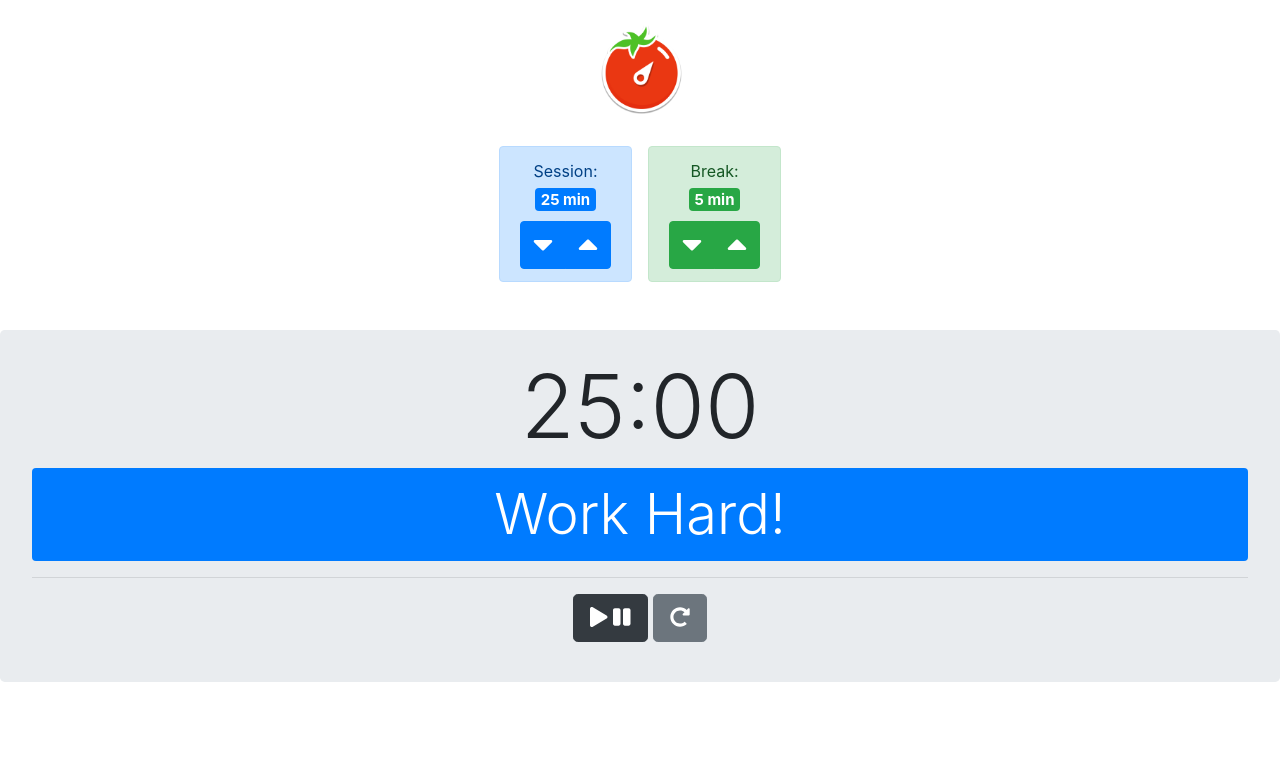
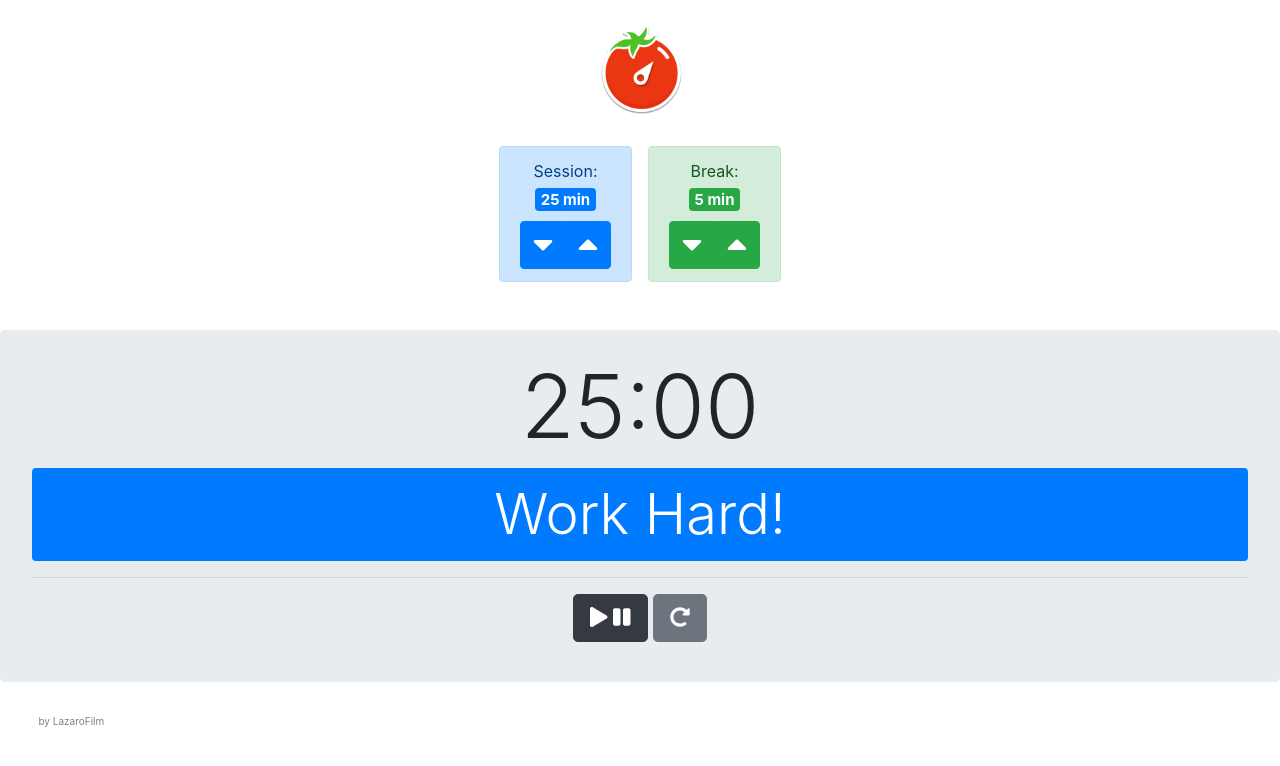
Before and after one commit to LazaroFilm/pomodoro, a React (Create React App) app: page / in a window 1280 px wide. Shown: the top 766 px of the page. Built offline with nearby package versions, Linux system fonts and the light colour scheme.

Commit message:
added credits

```diff
--- a/src/App.css
+++ b/src/App.css
@@ -1,3 +1,9 @@
 #pomodoro {
   height: 90px;
 }
+
+#credits {
+  margin-left: 3%;
+  color: gray;
+  font-size: x-small;
+}
--- a/src/App.js
+++ b/src/App.js
@@ -87,6 +87,7 @@ function App() {
           </a>
         </p>
       </div>
+      <p id="credits">by LazaroFilm</p>
     </div>
   );
 }
```
